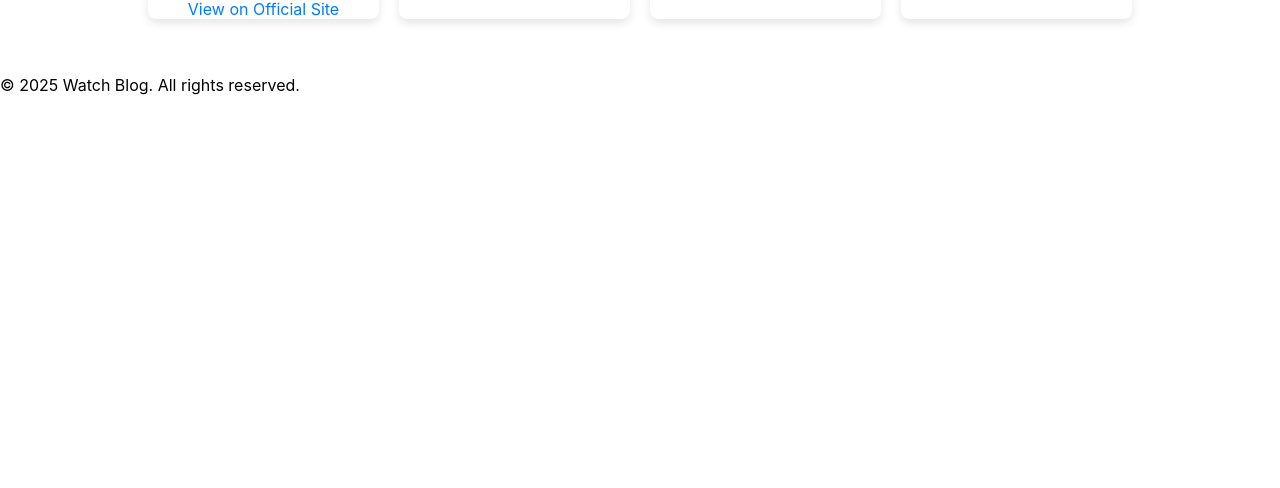
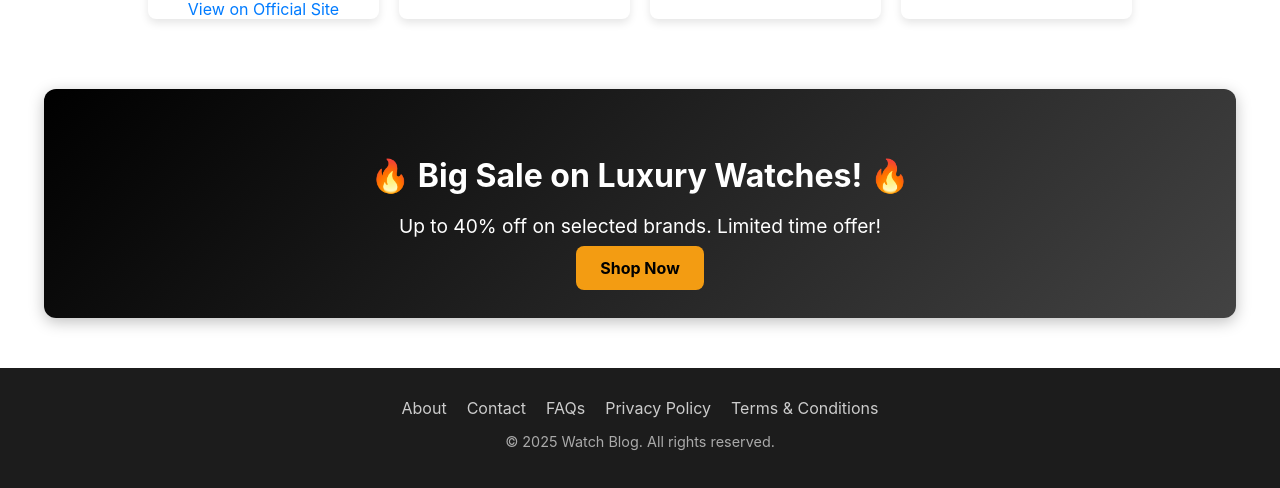
Before and after one commit to Abah511/watch-blog, a React (Create React App) app: page / in a window 1280 px wide. Shown: the part 1733-2221 px from the top of the page. Before the commit the page ends 1844 px from the top, so only its background shows below. Built offline with nearby package versions, Linux system fonts and the light colour scheme.

Commit message:
more addition
banner added to home screen and footer edited

```diff
--- /dev/null
+++ b/src/components/Footer.css
@@ -0,0 +1,32 @@
+/* Footer.css */
+.footer {
+    background-color: #1c1c1c;
+    color: white;
+    padding: 30px 20px;
+    text-align: center;
+    margin-top: 50px;
+  }
+
+  .footer-links {
+    display: flex;
+    justify-content: center;
+    flex-wrap: wrap;
+    gap: 20px;
+    margin-bottom: 10px;
+  }
+
+  .footer-links a {
+    color: #ccc;
+    text-decoration: none;
+    font-size: 1rem;
+    transition: color 0.3s ease;
+  }
+
+  .footer-links a:hover {
+    color: #f0c040;
+  }
+
+  .footer-text {
+    font-size: 0.9rem;
+    color: #aaa;
+  }
--- a/src/components/Footer.jsx
+++ b/src/components/Footer.jsx
@@ -1,7 +1,18 @@
+// src/components/Footer.jsx
+import './Footer.css';
+import { Link } from 'react-router-dom';
+
 const Footer = () => (
-    <footer>
-      <p>© 2025 Watch Blog. All rights reserved.</p>
-    </footer>
-  );
+  <footer className="footer">
+    <div className="footer-links">
+      <Link to="/about">About</Link>
+      <Link to="/contact">Contact</Link>
+      <Link to="/faqs">FAQs</Link>
+      <Link to="/privacy">Privacy Policy</Link>
+      <Link to="/terms">Terms & Conditions</Link>
+    </div>
+    <p className="footer-text">© 2025 Watch Blog. All rights reserved.</p>
+  </footer>
+);
 
-  export default Footer;
+export default Footer;
--- /dev/null
+++ b/src/components/PromoBanner.css
@@ -0,0 +1,35 @@
+/* PromoBanner.css */
+.promo-banner {
+    background: linear-gradient(135deg, #000000, #434343);
+    color: #fff;
+    text-align: center;
+    padding: 40px 20px;
+    margin: 30px auto;
+    border-radius: 12px;
+    width: 90%;
+    box-shadow: 0px 4px 15px rgba(0, 0, 0, 0.25);
+  }
+
+  .promo-text h2 {
+    font-size: 2rem;
+    margin-bottom: 10px;
+  }
+
+  .promo-text p {
+    font-size: 1.2rem;
+    margin-bottom: 20px;
+  }
+
+  .promo-button {
+    background-color: #f39c12;
+    color: #000;
+    padding: 12px 24px;
+    border-radius: 8px;
+    text-decoration: none;
+    font-weight: bold;
+    transition: 0.3s ease;
+  }
+
+  .promo-button:hover {
+    background-color: #e67e22;
+  }
--- /dev/null
+++ b/src/components/PromoBanner.jsx
@@ -0,0 +1,23 @@
+// components/PromoBanner.jsx
+import "./PromoBanner.css";
+
+const PromoBanner = () => {
+  return (
+    <div className="promo-banner">
+      <div className="promo-text">
+        <h2>🔥 Big Sale on Luxury Watches! 🔥</h2>
+        <p>Up to 40% off on selected brands. Limited time offer!</p>
+        <a
+          href="https://example.com/sale" // Replace with your link
+          target="_blank"
+          rel="noopener noreferrer"
+          className="promo-button"
+        >
+          Shop Now
+        </a>
+      </div>
+    </div>
+  );
+};
+
+export default PromoBanner;
--- a/src/pages/Home.jsx
+++ b/src/pages/Home.jsx
@@ -1,10 +1,13 @@
-import WatchSlider from '../components/WatchSlider';
+import WatchSlider from "../components/WatchSlider";
+import PromoBanner from "../components/PromoBanner";
 
 const Home = () => (
   <div>
     <h1>Welcome to the New Watch Blog</h1>
     <p>Explore top brands, blogs, and more.</p>
+
     <WatchSlider />
+    <PromoBanner />
   </div>
 );
 
```
